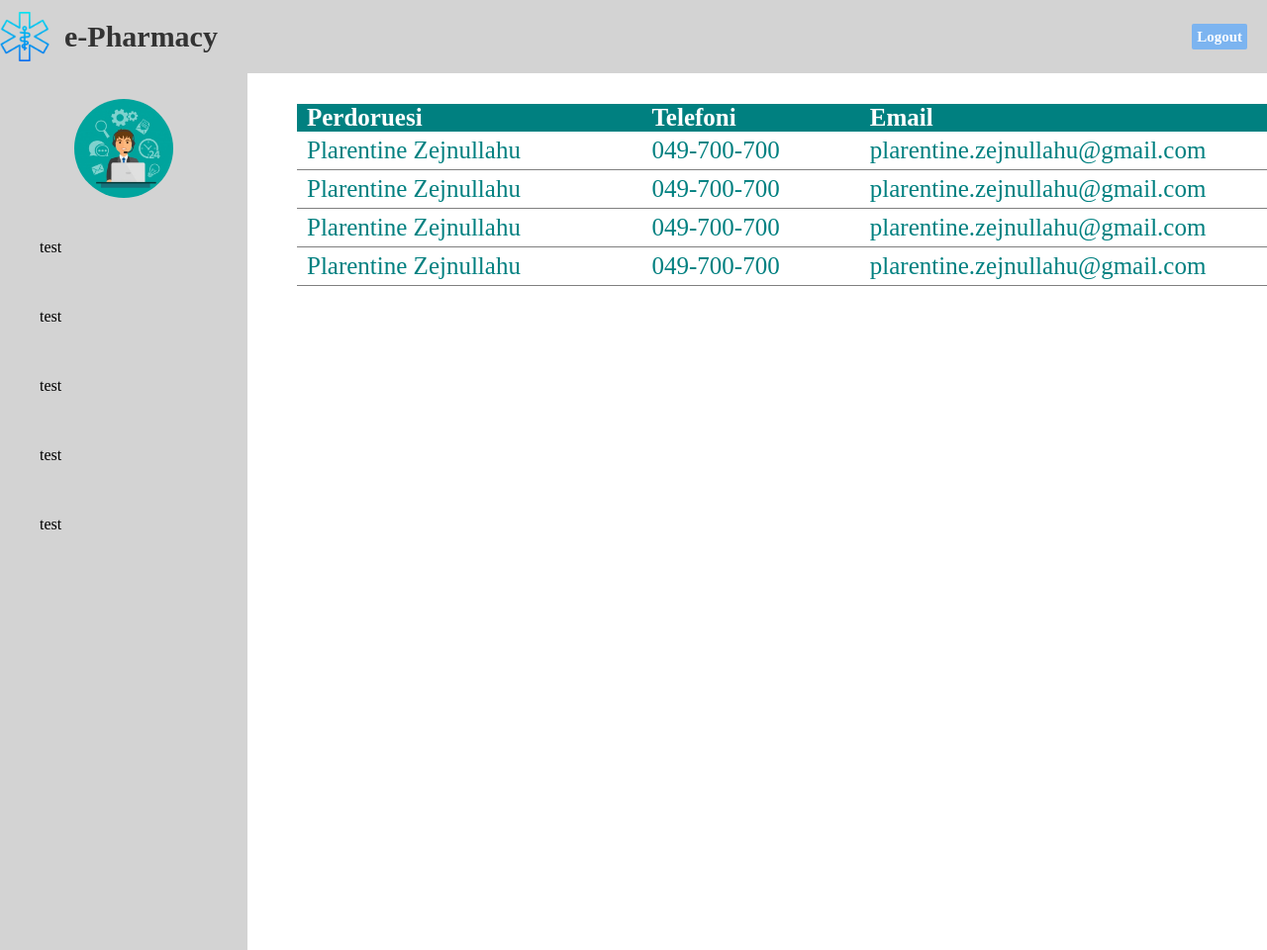
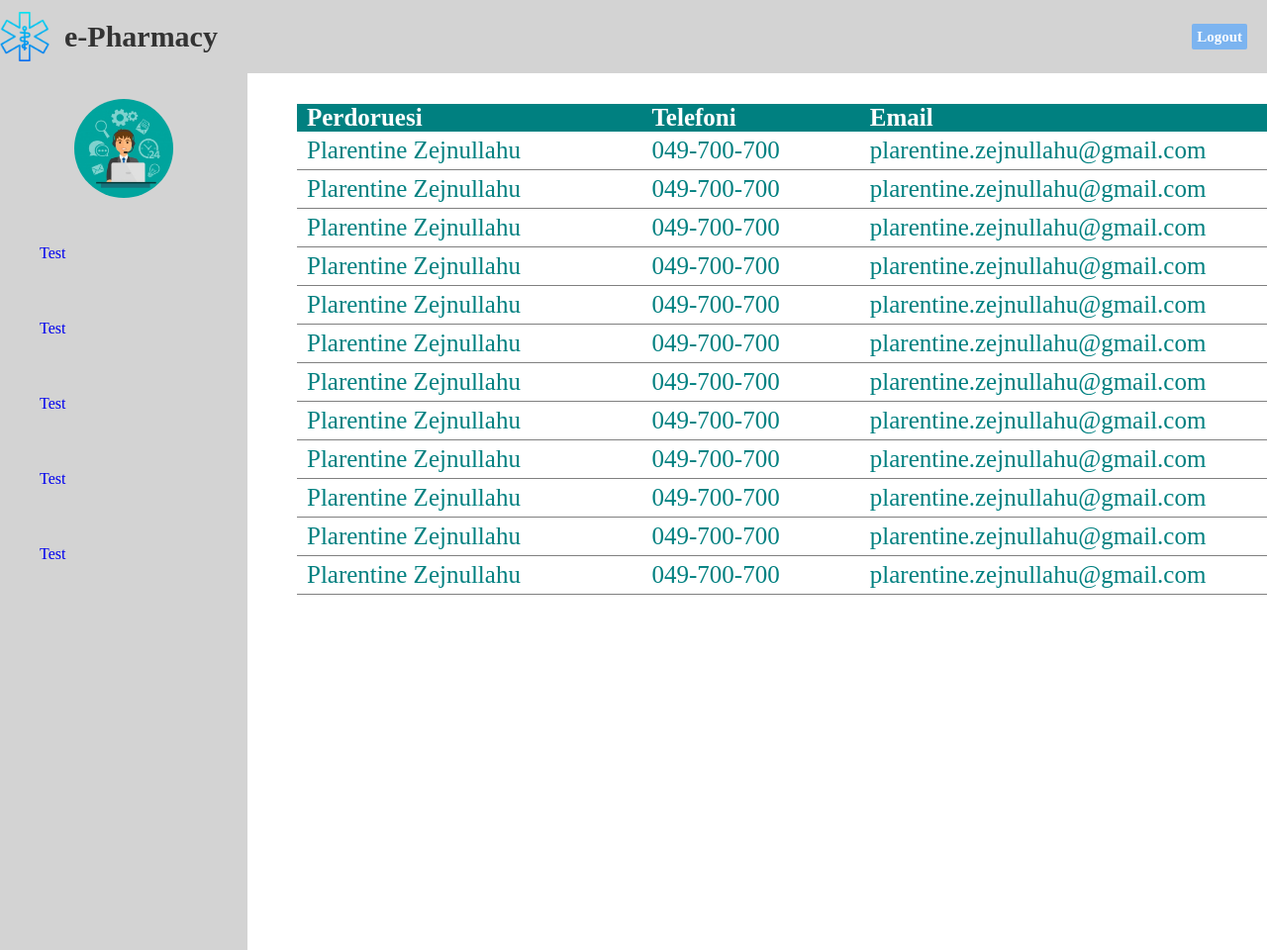
Before and after one commit to diella3/e-Pharmacy, a PHP site: page /admin.html in a window 1280 px wide. Shown: the whole page at 99% size. Run offline with PHP 8.4, Linux system fonts and the light colour scheme.

Commit message:
new div-s and style added

```diff
--- a/admin.html
+++ b/admin.html
@@ -28,12 +28,14 @@
         </div>
 
         <div class="sidebarNavButtons">
-            <div class="navBtn">test</div>
-            <div class="navBtn">test</div>
-            <div class="navBtn">test</div>
-            <div class="navBtn">test</div>
-            <div class="navBtn">test</div>
+
+            <div class="navBtn"><a href="#" class="link"><p>Test</p></a></div>
+            <div class="navBtn"><a href="#" class="link"><p>Test</p></a></div>
+            <div class="navBtn"><a href="#" class="link"><p>Test</p></a></div>
+            <div class="navBtn"><a href="#" class="link"><p>Test</p></a></div>
+            <div class="navBtn"><a href="#" class="link"><p>Test</p></a></div>
         </div>
+
     </div>
 
     <table id="members">
@@ -41,6 +43,46 @@
             <th>Perdoruesi</th>
             <th>Telefoni</th>
             <th>Email</th>
+        </tr>
+        <tr>
+            <td>Plarentine Zejnullahu</td>
+            <td>049-700-700</td>
+            <td>plarentine.zejnullahu@gmail.com</td>
+        </tr>
+        <tr>
+            <td>Plarentine Zejnullahu</td>
+            <td>049-700-700</td>
+            <td>plarentine.zejnullahu@gmail.com</td>
+        </tr>
+        <tr>
+            <td>Plarentine Zejnullahu</td>
+            <td>049-700-700</td>
+            <td>plarentine.zejnullahu@gmail.com</td>
+        </tr>
+        <tr>
+            <td>Plarentine Zejnullahu</td>
+            <td>049-700-700</td>
+            <td>plarentine.zejnullahu@gmail.com</td>
+        </tr>
+        <tr>
+            <td>Plarentine Zejnullahu</td>
+            <td>049-700-700</td>
+            <td>plarentine.zejnullahu@gmail.com</td>
+        </tr>
+        <tr>
+            <td>Plarentine Zejnullahu</td>
+            <td>049-700-700</td>
+            <td>plarentine.zejnullahu@gmail.com</td>
+        </tr>
+        <tr>
+            <td>Plarentine Zejnullahu</td>
+            <td>049-700-700</td>
+            <td>plarentine.zejnullahu@gmail.com</td>
+        </tr>
+        <tr>
+            <td>Plarentine Zejnullahu</td>
+            <td>049-700-700</td>
+            <td>plarentine.zejnullahu@gmail.com</td>
         </tr>
         <tr>
             <td>Plarentine Zejnullahu</td>
--- a/css/admin.css
+++ b/css/admin.css
@@ -87,10 +87,17 @@ padding-right: 20px;
     box-sizing: border-box;
     transition: 0.5s;
     margin-top: 10px;
+    cursor: pointer;
+}
+.navBtn a{
+    text-decoration: none;
 }
 
 .sidebarNavButtons .navBtn:hover{
     background: #19B3D3;
+    color: white;
+}
+.sidebarNavButtons .navBtn .link:hover{
     color: white;
 }
 
```
